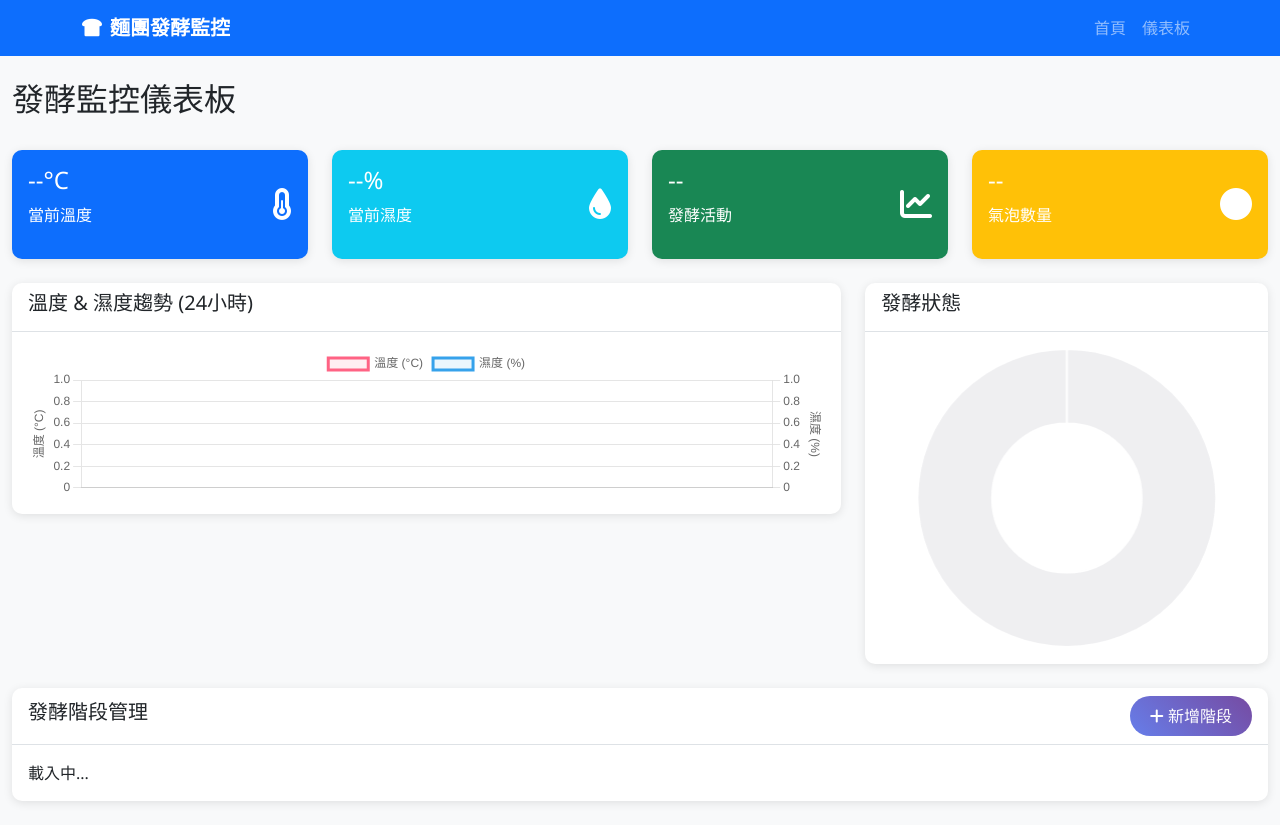
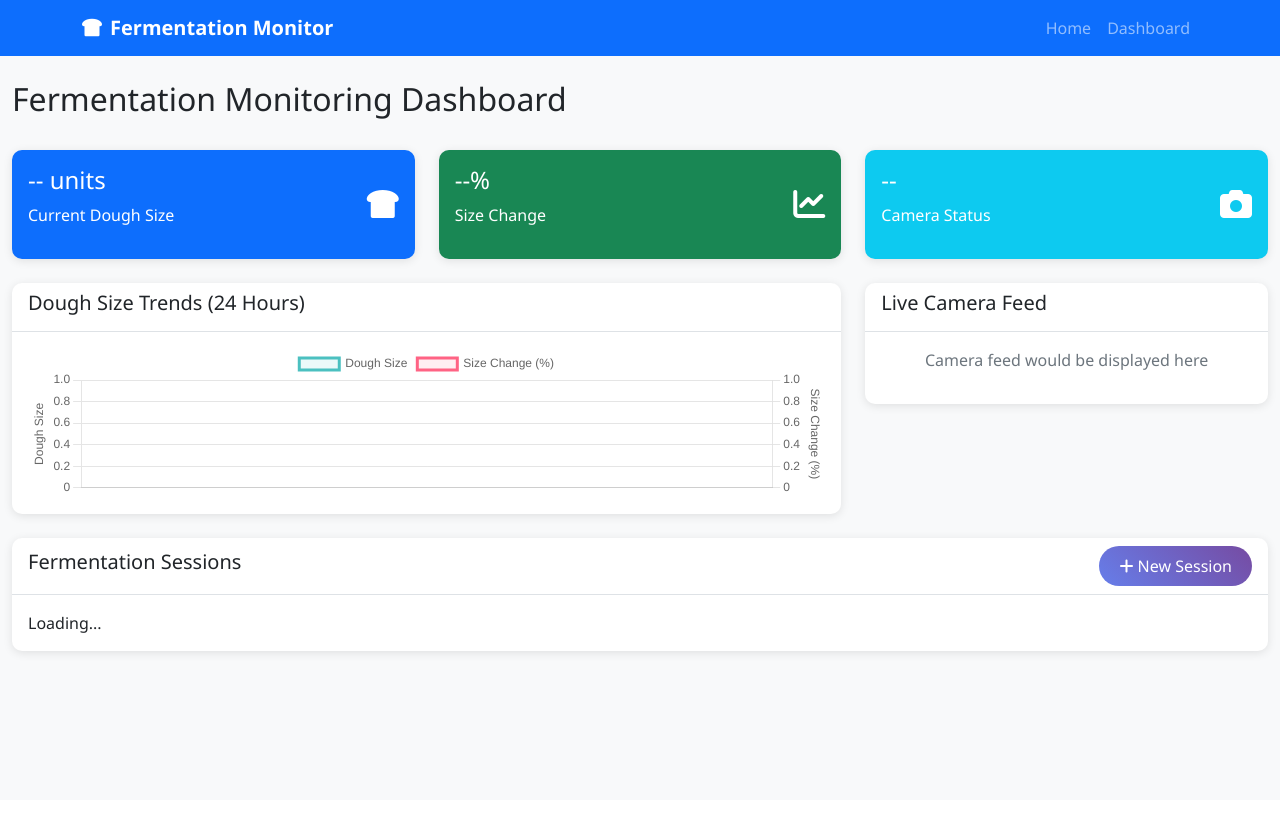
Before and after one commit to Alexliu13483/fermentation-monitor, a Flask app: page /dashboard in a window 1280 px wide. After the commit the page ends 656 px from the top, so only its background shows below. Run offline with Flask 2, Linux system fonts and the light colour scheme; data that the repository does not hold is empty; parts of the project's set-up code (start-up, migrations or seed data) failed here and were passed over.

Commit message:
Update documentation and UI for Fermentation Monitor system
- Translated sections of README and deployment guide to English.
- Updated dashboard and index templates for consistent English terminology.
- Modified JavaScript to reflect changes in data handling and chart updates.
- Enhanced user interface for better clarity on dough size and fermentation status.

```diff
--- a/src/web/static/js/dashboard.js
+++ b/src/web/static/js/dashboard.js
@@ -1,7 +1,6 @@
 // Dashboard JavaScript functionality
 
-let sensorChart;
-let fermentationChart;
+let sizeChart;
 
 document.addEventListener('DOMContentLoaded', function() {
     initializeCharts();
@@ -12,23 +11,23 @@
 });
 
 function initializeCharts() {
-    // Sensor data chart (temperature and humidity)
-    const sensorCtx = document.getElementById('sensorChart').getContext('2d');
-    sensorChart = new Chart(sensorCtx, {
+    // Dough size chart
+    const sizeCtx = document.getElementById('sizeChart').getContext('2d');
+    sizeChart = new Chart(sizeCtx, {
         type: 'line',
         data: {
             labels: [],
             datasets: [{
-                label: '溫度 (°C)',
+                label: 'Dough Size',
+                data: [],
+                borderColor: 'rgb(75, 192, 192)',
+                backgroundColor: 'rgba(75, 192, 192, 0.1)',
+                yAxisID: 'y'
+            }, {
+                label: 'Size Change (%)',
                 data: [],
                 borderColor: 'rgb(255, 99, 132)',
                 backgroundColor: 'rgba(255, 99, 132, 0.1)',
-                yAxisID: 'y'
-            }, {
-                label: '濕度 (%)',
-                data: [],
-                borderColor: 'rgb(54, 162, 235)',
-                backgroundColor: 'rgba(54, 162, 235, 0.1)',
                 yAxisID: 'y1'
             }]
         },
@@ -42,7 +41,7 @@
                     position: 'left',
                     title: {
                         display: true,
-                        text: '溫度 (°C)'
+                        text: 'Dough Size'
                     }
                 },
                 y1: {
@@ -51,7 +50,7 @@
                     position: 'right',
                     title: {
                         display: true,
-                        text: '濕度 (%)'
+                        text: 'Size Change (%)'
                     },
                     grid: {
                         drawOnChartArea: false,
@@ -65,37 +64,11 @@
             }
         }
     });
-
-    // Fermentation activity chart
-    const fermentationCtx = document.getElementById('fermentationChart').getContext('2d');
-    fermentationChart = new Chart(fermentationCtx, {
-        type: 'doughnut',
-        data: {
-            labels: ['發酵活動', '靜態'],
-            datasets: [{
-                data: [0, 100],
-                backgroundColor: [
-                    'rgba(75, 192, 192, 0.8)',
-                    'rgba(201, 203, 207, 0.3)'
-                ]
-            }]
-        },
-        options: {
-            responsive: true,
-            maintainAspectRatio: false,
-            plugins: {
-                legend: {
-                    display: false
-                }
-            }
-        }
-    });
 }
 
 function updateDashboard() {
     updateCurrentStatus();
-    updateSensorChart();
-    updateFermentationChart();
+    updateSizeChart();
     updateSessionsList();
 }
 
@@ -103,58 +76,39 @@
     fetch('/api/current-status')
         .then(response => response.json())
         .then(data => {
-            document.getElementById('current-temp').textContent =
-                data.temperature ? `${data.temperature.toFixed(1)}°C` : '--°C';
-            document.getElementById('current-humidity').textContent =
-                data.humidity ? `${data.humidity.toFixed(1)}%` : '--%';
-            document.getElementById('fermentation-activity').textContent =
-                data.fermentation_activity.toFixed(1);
-            document.getElementById('bubble-count').textContent =
-                data.bubble_count;
+            document.getElementById('current-dough-size').textContent =
+                data.dough_size ? `${data.dough_size.toFixed(1)} units` : '-- units';
+            document.getElementById('size-change').textContent =
+                data.size_change_percent ? `${data.size_change_percent.toFixed(1)}%` : '--%';
+            document.getElementById('camera-status').textContent =
+                data.camera_status || '--';
         })
         .catch(error => {
             console.error('Error updating current status:', error);
         });
 }
 
-function updateSensorChart() {
-    fetch('/api/sensor-data?hours=24')
+function updateSizeChart() {
+    fetch('/api/image-metrics?hours=24')
         .then(response => response.json())
         .then(data => {
             const labels = data.map(item =>
-                new Date(item.timestamp * 1000).toLocaleTimeString('zh-TW', {
+                new Date(item.timestamp * 1000).toLocaleTimeString('en-US', {
                     hour: '2-digit',
                     minute: '2-digit'
                 })
             ).reverse();
 
-            const temperatures = data.map(item => item.temperature).reverse();
-            const humidities = data.map(item => item.humidity).reverse();
+            const doughSizes = data.map(item => item.dough_size || 0).reverse();
+            const sizeChanges = data.map(item => item.size_change || 0).reverse();
 
-            sensorChart.data.labels = labels;
-            sensorChart.data.datasets[0].data = temperatures;
-            sensorChart.data.datasets[1].data = humidities;
-            sensorChart.update();
+            sizeChart.data.labels = labels;
+            sizeChart.data.datasets[0].data = doughSizes;
+            sizeChart.data.datasets[1].data = sizeChanges;
+            sizeChart.update();
         })
         .catch(error => {
-            console.error('Error updating sensor chart:', error);
-        });
-}
-
-function updateFermentationChart() {
-    fetch('/api/image-metrics?hours=1')
-        .then(response => response.json())
-        .then(data => {
-            if (data.length > 0) {
-                const latest = data[0];
-                const activity = Math.min(latest.surface_activity / 10, 100); // Normalize to 0-100
-
-                fermentationChart.data.datasets[0].data = [activity, 100 - activity];
-                fermentationChart.update();
-            }
-        })
-        .catch(error => {
-            console.error('Error updating fermentation chart:', error);
+            console.error('Error updating size chart:', error);
         });
 }
 
@@ -168,7 +122,7 @@
                 sessionsList.innerHTML = `
                     <div class="text-center text-muted py-4">
                         <i class="fas fa-clipboard-list fa-2x mb-3"></i>
-                        <p>目前沒有進行中的發酵階段</p>
+                        <p>No active fermentation sessions</p>
                     </div>
                 `;
             } else {
@@ -183,13 +137,13 @@
                                     </h6>
                                     <p class="card-text text-muted mb-1">
                                         <i class="fas fa-clock me-1"></i>
-                                        開始時間: ${new Date(session.start_time * 1000).toLocaleString('zh-TW')}
+                                        Started: ${new Date(session.start_time * 1000).toLocaleString('en-US')}
                                     </p>
                                     ${session.notes ? `<p class="card-text"><small>${session.notes}</small></p>` : ''}
                                 </div>
                                 <div class="text-end">
                                     <small class="text-muted">
-                                        進行中 ${Math.floor((Date.now() / 1000 - session.start_time) / 3600)}小時
+                                        Running for ${Math.floor((Date.now() / 1000 - session.start_time) / 3600)} hours
                                     </small>
                                 </div>
                             </div>
@@ -208,7 +162,7 @@
     const notes = document.getElementById('sessionNotes').value;
 
     if (!name.trim()) {
-        alert('請輸入階段名稱');
+        alert('Please enter session name');
         return;
     }
 
@@ -238,6 +192,6 @@
     })
     .catch(error => {
         console.error('Error creating session:', error);
-        alert('建立階段時發生錯誤');
+        alert('Error creating session');
     });
 }
--- a/src/web/templates/base.html
+++ b/src/web/templates/base.html
@@ -1,9 +1,9 @@
 <!DOCTYPE html>
-<html lang="zh-TW">
+<html lang="en">
 <head>
     <meta charset="UTF-8">
     <meta name="viewport" content="width=device-width, initial-scale=1.0">
-    <title>{% block title %}麵團發酵監控系統{% endblock %}</title>
+    <title>{% block title %}Fermentation Monitor{% endblock %}</title>
     <link href="https://cdn.jsdelivr.net/npm/bootstrap@5.1.3/dist/css/bootstrap.min.css" rel="stylesheet">
     <link href="https://cdnjs.cloudflare.com/ajax/libs/font-awesome/6.0.0/css/all.min.css" rel="stylesheet">
     <link href="{{ url_for('static', filename='css/style.css') }}" rel="stylesheet">
@@ -12,7 +12,7 @@
     <nav class="navbar navbar-expand-lg navbar-dark bg-primary">
         <div class="container">
             <a class="navbar-brand" href="{{ url_for('index') }}">
-                <i class="fas fa-bread-slice me-2"></i>麵團發酵監控
+                <i class="fas fa-bread-slice me-2"></i>Fermentation Monitor
             </a>
             <button class="navbar-toggler" type="button" data-bs-toggle="collapse" data-bs-target="#navbarNav">
                 <span class="navbar-toggler-icon"></span>
@@ -20,10 +20,10 @@
             <div class="collapse navbar-collapse" id="navbarNav">
                 <ul class="navbar-nav ms-auto">
                     <li class="nav-item">
-                        <a class="nav-link" href="{{ url_for('index') }}">首頁</a>
+                        <a class="nav-link" href="{{ url_for('index') }}">Home</a>
                     </li>
                     <li class="nav-item">
-                        <a class="nav-link" href="{{ url_for('dashboard') }}">儀表板</a>
+                        <a class="nav-link" href="{{ url_for('dashboard') }}">Dashboard</a>
                     </li>
                 </ul>
             </div>
--- a/src/web/templates/dashboard.html
+++ b/src/web/templates/dashboard.html
@@ -1,52 +1,37 @@
 {% extends "base.html" %}
 
-{% block title %}儀表板 - 麵團發酵監控系統{% endblock %}
+{% block title %}Dashboard - Fermentation Monitor{% endblock %}
 
 {% block content %}
 <div class="row mb-4">
     <div class="col-12">
-        <h2>發酵監控儀表板</h2>
+        <h2>Fermentation Monitoring Dashboard</h2>
     </div>
 </div>
 
 <div class="row mb-4">
-    <div class="col-md-3">
+    <div class="col-md-4">
         <div class="card bg-primary text-white">
             <div class="card-body">
                 <div class="d-flex justify-content-between">
                     <div>
-                        <h4 id="current-temp">--°C</h4>
-                        <p>當前溫度</p>
+                        <h4 id="current-dough-size">-- units</h4>
+                        <p>Current Dough Size</p>
                     </div>
                     <div class="align-self-center">
-                        <i class="fas fa-thermometer-half fa-2x"></i>
+                        <i class="fas fa-bread-slice fa-2x"></i>
                     </div>
                 </div>
             </div>
         </div>
     </div>
-    <div class="col-md-3">
-        <div class="card bg-info text-white">
-            <div class="card-body">
-                <div class="d-flex justify-content-between">
-                    <div>
-                        <h4 id="current-humidity">--%</h4>
-                        <p>當前濕度</p>
-                    </div>
-                    <div class="align-self-center">
-                        <i class="fas fa-tint fa-2x"></i>
-                    </div>
-                </div>
-            </div>
-        </div>
-    </div>
-    <div class="col-md-3">
+    <div class="col-md-4">
         <div class="card bg-success text-white">
             <div class="card-body">
                 <div class="d-flex justify-content-between">
                     <div>
-                        <h4 id="fermentation-activity">--</h4>
-                        <p>發酵活動</p>
+                        <h4 id="size-change">--%</h4>
+                        <p>Size Change</p>
                     </div>
                     <div class="align-self-center">
                         <i class="fas fa-chart-line fa-2x"></i>
@@ -55,16 +40,16 @@
             </div>
         </div>
     </div>
-    <div class="col-md-3">
-        <div class="card bg-warning text-white">
+    <div class="col-md-4">
+        <div class="card bg-info text-white">
             <div class="card-body">
                 <div class="d-flex justify-content-between">
                     <div>
-                        <h4 id="bubble-count">--</h4>
-                        <p>氣泡數量</p>
+                        <h4 id="camera-status">--</h4>
+                        <p>Camera Status</p>
                     </div>
                     <div class="align-self-center">
-                        <i class="fas fa-circle fa-2x"></i>
+                        <i class="fas fa-camera fa-2x"></i>
                     </div>
                 </div>
             </div>
@@ -76,20 +61,22 @@
     <div class="col-md-8">
         <div class="card">
             <div class="card-header">
-                <h5>溫度 & 濕度趨勢 (24小時)</h5>
+                <h5>Dough Size Trends (24 Hours)</h5>
             </div>
             <div class="card-body">
-                <canvas id="sensorChart"></canvas>
+                <canvas id="sizeChart"></canvas>
             </div>
         </div>
     </div>
     <div class="col-md-4">
         <div class="card">
             <div class="card-header">
-                <h5>發酵狀態</h5>
+                <h5>Live Camera Feed</h5>
             </div>
             <div class="card-body">
-                <canvas id="fermentationChart"></canvas>
+                <div id="camera-feed" class="text-center">
+                    <p class="text-muted">Camera feed would be displayed here</p>
+                </div>
             </div>
         </div>
     </div>
@@ -99,14 +86,14 @@
     <div class="col-12">
         <div class="card">
             <div class="card-header d-flex justify-content-between align-items-center">
-                <h5>發酵階段管理</h5>
+                <h5>Fermentation Sessions</h5>
                 <button class="btn btn-primary" data-bs-toggle="modal" data-bs-target="#newSessionModal">
-                    <i class="fas fa-plus"></i> 新增階段
+                    <i class="fas fa-plus"></i> New Session
                 </button>
             </div>
             <div class="card-body">
                 <div id="sessions-list">
-                    載入中...
+                    Loading...
                 </div>
             </div>
         </div>
@@ -118,24 +105,24 @@
     <div class="modal-dialog">
         <div class="modal-content">
             <div class="modal-header">
-                <h5 class="modal-title">新增發酵階段</h5>
+                <h5 class="modal-title">New Fermentation Session</h5>
                 <button type="button" class="btn-close" data-bs-dismiss="modal"></button>
             </div>
             <div class="modal-body">
                 <form id="sessionForm">
                     <div class="mb-3">
-                        <label for="sessionName" class="form-label">階段名稱</label>
+                        <label for="sessionName" class="form-label">Session Name</label>
                         <input type="text" class="form-control" id="sessionName" required>
                     </div>
                     <div class="mb-3">
-                        <label for="sessionNotes" class="form-label">備註</label>
+                        <label for="sessionNotes" class="form-label">Notes</label>
                         <textarea class="form-control" id="sessionNotes" rows="3"></textarea>
                     </div>
                 </form>
             </div>
             <div class="modal-footer">
-                <button type="button" class="btn btn-secondary" data-bs-dismiss="modal">取消</button>
-                <button type="button" class="btn btn-primary" onclick="createSession()">建立</button>
+                <button type="button" class="btn btn-secondary" data-bs-dismiss="modal">Cancel</button>
+                <button type="button" class="btn btn-primary" onclick="createSession()">Create</button>
             </div>
         </div>
     </div>
```
Also changed, not shown: docs/deployment.md (+51 -55 lines), src/web/templates/index.html (+23 -32 lines), README.md.
